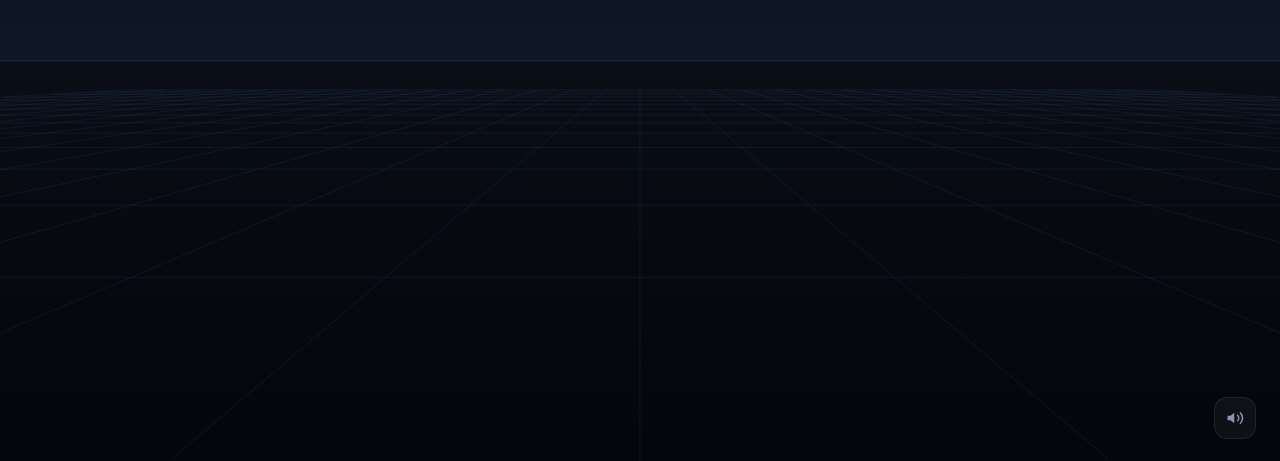
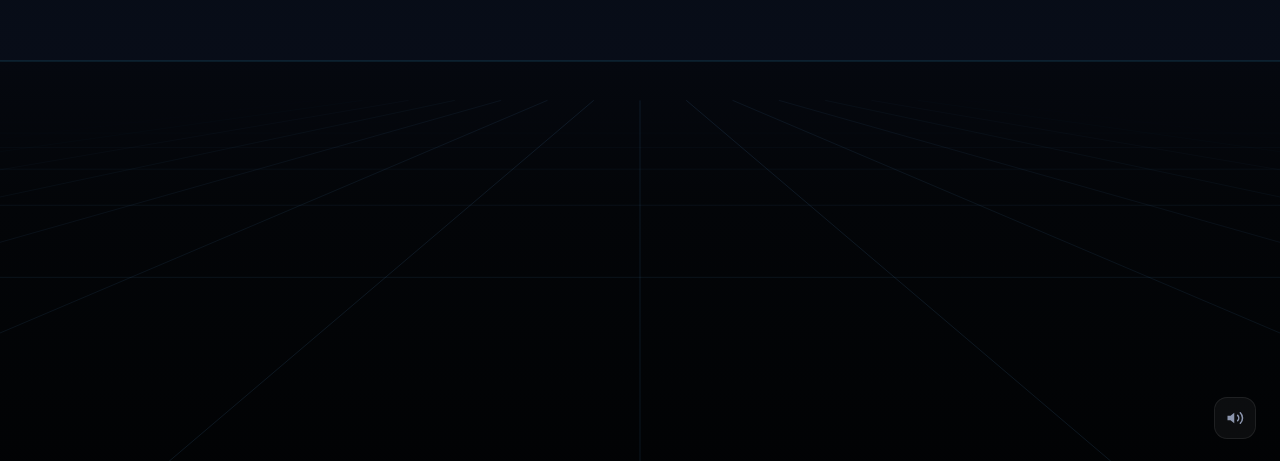
Before and after one commit to Renderfox743/renderedaim, a plain HTML site: page index.html in a window 1280 px wide. Shown: the part 339-800 px from the top of the page. Drawn offline with Linux system fonts and the light colour scheme.

Commit message:
Update index.html
works now

```diff
--- a/index.html
+++ b/index.html
@@ -499,7 +499,6 @@
     resultsEl.classList.remove("show");
     hud.classList.remove("active");
 
-    // Clean up any prior rescue listener before attaching a new one
     if (rescueCleanup) { rescueCleanup(); rescueCleanup = null; }
 
     let rescueTimer = null;
@@ -963,7 +962,6 @@
     };
   }
 
-  // FIX 1: current screen scale accounts for ADS zoom
   function currentScreenScale() {
     return state.adsZoom > 1.01 ? screenScale * state.adsZoom : screenScale;
   }
@@ -989,7 +987,6 @@
     };
   }
 
-  // spawnAtScreen uses RAW screenScale — spawn positions are defined in hipfire coords
   function spawnAtScreen(sx, sy, depth) {
     const camX = (sx - W/2) * depth / screenScale;
     const camY = -(sy - H/2) * depth / screenScale;
@@ -1269,7 +1266,6 @@
       this.y += my * dt;
       this.z += mz * dt;
 
-      // FIX 2: soft-restore for strafe targets when they drift or go out of view
       const dist = Math.hypot(this.x, this.y, this.z);
       if (dist > 28 || !isInView(this.x, this.y, this.z, 1.5)) {
         const fy = Math.sin(state.pitch), fz = Math.cos(state.pitch);
@@ -1480,10 +1476,6 @@
       if (cfg.id === "precision"){
         r = cfg.radius * (0.85 + Math.random()*0.32);
         life = 1.4 + Math.random() * 1.6;
-      } else if (cfg.id === "flick"){
-        r = cfg.radius;
-      } else if (cfg.id === "gridshot"){
-        r = cfg.radius;
       } else {
         r = cfg.radius;
       }
@@ -2483,26 +2475,28 @@
   /* =========================================================
      RENDER
      ========================================================= */
+
+  // Darker sky/ground so targets pop. Grid no longer floods the screen.
   function drawSkyAndGround(){
     const horizonY = H/2 + Math.tan(state.pitch) * screenScale;
     const hY = clamp(horizonY, -H, 2*H);
 
     const skyGrad = ctx.createLinearGradient(0, -H, 0, hY);
-    skyGrad.addColorStop(0, "#050812");
-    skyGrad.addColorStop(0.6, "#0a0f1c");
-    skyGrad.addColorStop(1, "#101724");
+    skyGrad.addColorStop(0, "#03050a");
+    skyGrad.addColorStop(0.6, "#050912");
+    skyGrad.addColorStop(1, "#080d18");
     ctx.fillStyle = skyGrad;
     ctx.fillRect(0, -H, W, hY + H);
 
     const groundGrad = ctx.createLinearGradient(0, hY, 0, H + 100);
-    groundGrad.addColorStop(0, "#0a0e17");
-    groundGrad.addColorStop(0.3, "#070a11");
-    groundGrad.addColorStop(1, "#030408");
+    groundGrad.addColorStop(0, "#05080f");
+    groundGrad.addColorStop(0.3, "#030508");
+    groundGrad.addColorStop(1, "#010203");
     ctx.fillStyle = groundGrad;
     ctx.fillRect(0, hY, W, H - hY + 100);
 
     if (hY >= 0 && hY <= H){
-      ctx.strokeStyle = "rgba(56,189,248,0.16)";
+      ctx.strokeStyle = "rgba(56,189,248,0.22)";
       ctx.lineWidth = 1;
       ctx.beginPath();
       ctx.moveTo(0, hY);
@@ -2511,21 +2505,42 @@
     }
   }
 
+  // Distance-faded ground grid. Lines fade from 0.14 alpha at 2 units to
+  // 0 at 18 units, and are culled beyond 22 units. This prevents the grid
+  // from stacking up and shadowing targets.
   function drawGroundGrid(){
     const gridY = -1.7;
-    const extent = 30;
     const spacing = 2;
-    const NEAR = 0.2;
-
-    ctx.strokeStyle = "rgba(80,140,200,0.10)";
-    ctx.lineWidth = 1;
-
-    for (let z = -extent; z <= extent; z += spacing){
-      draw3DLine(-extent, gridY, z, extent, gridY, z, NEAR);
-    }
-    for (let x = -extent; x <= extent; x += spacing){
-      draw3DLine(x, gridY, -extent, x, gridY, extent, NEAR);
-    }
+    const NEAR = 0.3;
+    const EXTENT = 22;
+    const FADE_START = 2;
+    const FADE_END = 18;
+
+    // Lines parallel to X (constant Z)
+    for (let z = -EXTENT; z <= EXTENT; z += spacing){
+      const distAlong = Math.abs(z);
+      const alpha = gridAlpha(distAlong, FADE_START, FADE_END);
+      if (alpha < 0.005) continue;
+      ctx.strokeStyle = `rgba(80,140,200,${alpha})`;
+      ctx.lineWidth = 1;
+      draw3DLine(-EXTENT, gridY, z, EXTENT, gridY, z, NEAR);
+    }
+    // Lines parallel to Z (constant X)
+    for (let x = -EXTENT; x <= EXTENT; x += spacing){
+      const distAlong = Math.abs(x);
+      const alpha = gridAlpha(distAlong, FADE_START, FADE_END);
+      if (alpha < 0.005) continue;
+      ctx.strokeStyle = `rgba(80,140,200,${alpha})`;
+      ctx.lineWidth = 1;
+      draw3DLine(x, gridY, -EXTENT, x, gridY, EXTENT, NEAR);
+    }
+  }
+
+  function gridAlpha(dist, fadeStart, fadeEnd){
+    if (dist <= fadeStart) return 0.14;
+    if (dist >= fadeEnd) return 0;
+    const t = (dist - fadeStart) / (fadeEnd - fadeStart);
+    return 0.14 * (1 - t) * (1 - t);
   }
 
   function draw3DLine(wx1, wy1, wz1, wx2, wy2, wz2, NEAR){
```
